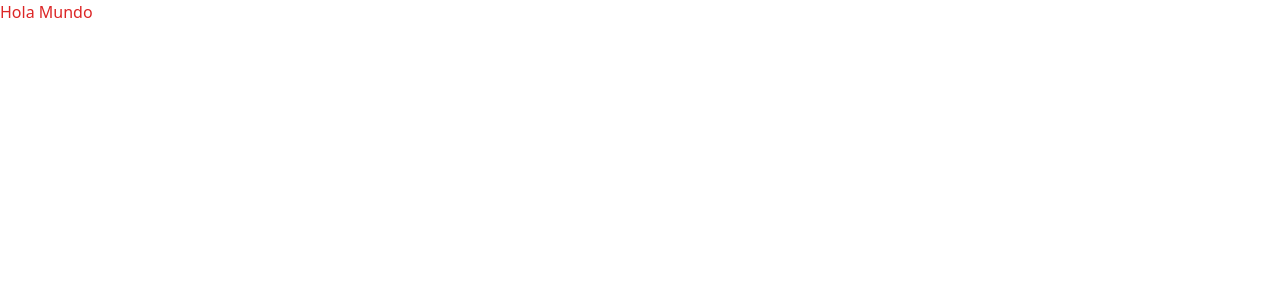
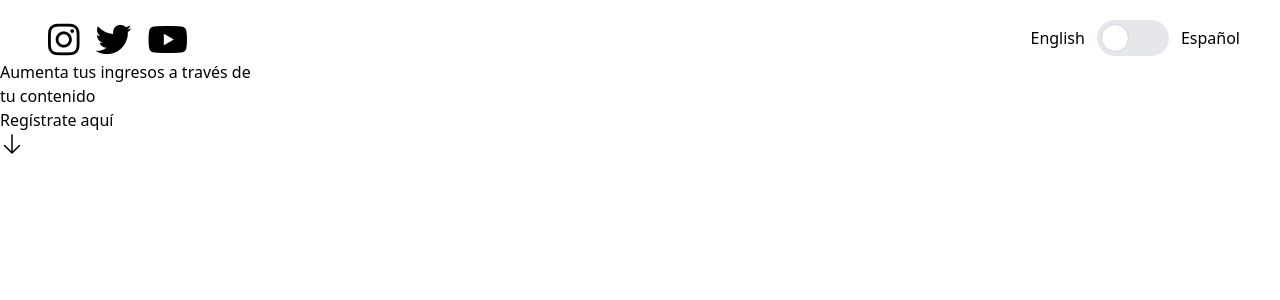
Before and after one commit to Antahkarana98/segundoChallenge-sites, a Vue app: page / in a window 1280 px wide. Shown: the top 300 px of the page. Built offline with nearby package versions, Linux system fonts and the light colour scheme.

Commit message:
estructura header y titulos

```diff
--- a/index.html
+++ b/index.html
@@ -4,6 +4,7 @@
     <meta charset="UTF-8" />
     <link rel="icon" type="image/svg+xml" href="/vite.svg" />
     <meta name="viewport" content="width=device-width, initial-scale=1.0" />
+    <link rel="stylesheet" href="https://cdnjs.cloudflare.com/ajax/libs/font-awesome/6.4.0/css/all.min.css" integrity="sha512-iecdLmaskl7CVkqkXNQ/ZH/XLlvWZOJyj7Yy7tcenmpD1ypASozpmT/E0iPtmFIB46ZmdtAc9eNBvH0H/ZpiBw==" crossorigin="anonymous" referrerpolicy="no-referrer" />
     <title>Vite + Vue</title>
   </head>
   <body>
--- a/src/App.vue
+++ b/src/App.vue
@@ -1,7 +1,24 @@
 <script setup>
-
+  import SocialMedia from './components/SocialMedia.vue';
+  import Lenguage from './components/Language.vue';
+  import Header from './components/Header.vue';
 </script>
 
 <template>
-  <h1 class="text-red-600">Hola Mundo</h1>
+  <div>
+
+    <div class="mt-5 flex justify-between mx-10">
+      <div class="text-4xl">
+        <SocialMedia />
+      </div>
+      <div>
+        <Lenguage />
+      </div>
+    </div>
+
+    <div>
+      <Header />
+    </div>
+
+  </div>
 </template>
--- /dev/null
+++ b/src/components/Form.vue
@@ -0,0 +1,5 @@
+<template>
+  <form>
+      <input type="text" placeholder="Correo Electronico" />
+  </form>
+</template>
--- /dev/null
+++ b/src/components/Header.vue
@@ -0,0 +1,15 @@
+<template>
+  <h1>Aumenta tus ingresos a través de</h1>
+  <h2>tu contenido</h2>
+
+  <div>
+    <p>Regístrate aquí</p>
+
+    <svg xmlns="http://www.w3.org/2000/svg" fill="none" viewBox="0 0 24 24" stroke-width="1.5" stroke="currentColor" class="w-6 h-6">
+      <path stroke-linecap="round" stroke-linejoin="round" d="M19.5 13.5L12 21m0 0l-7.5-7.5M12 21V3" />
+    </svg>
+  </div>
+
+
+
+</template>
--- /dev/null
+++ b/src/components/Language.vue
@@ -0,0 +1,16 @@
+<template>
+  <div class="flex">
+    <p class="my-auto me-3">English</p>
+      <label class="relative inline-flex items-center cursor-pointer">
+        <input type="checkbox" value="" class="sr-only peer">
+        <div class="w-[4.5rem] h-9 bg-gray-200 peer-focus:outline-none rounded-full peer
+        dark:bg-gray-700 peer-checked:after:translate-x-full
+        peer-checked:after:border-white after:content-[''] after:absolute after:top-1 ps-1
+        after:bg-white after:border-gray-300 after:border after:rounded-full after:h-7 after:w-7
+        after:transition-all dark:border-gray-600 peer-checked:bg-blue-600"></div>
+      </label>
+    <p class="my-auto ms-3">Español</p>
+  </div>
+
+
+</template>
--- /dev/null
+++ b/src/components/SocialMedia.vue
@@ -0,0 +1,5 @@
+<template>
+    <a href="#" class="mx-2"><i class="fa-brands fa-instagram"></i></a>
+    <a href="#" class="mx-2"><i class="fa-brands fa-twitter"></i></a>
+    <a href="#" class="mx-2"><i class="fa-brands fa-youtube"></i></a>
+</template>
--- a/tailwind.config.js
+++ b/tailwind.config.js
@@ -5,7 +5,11 @@ export default {
     "./src/**/*.{vue, js, ts, jsx, tsx}",
   ],
   theme: {
-    extend: {},
+    extend: {
+      width: {
+        '72': '4.5rem',
+      }
+    },
   },
   plugins: [],
 }
```
